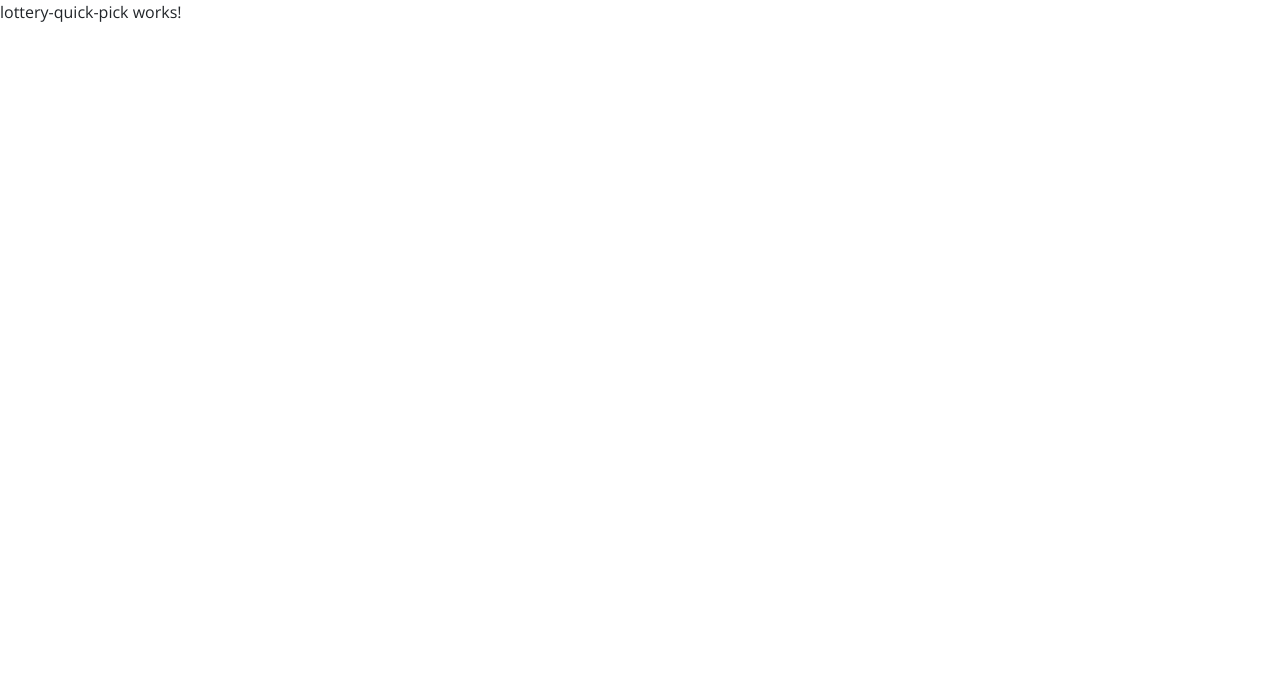
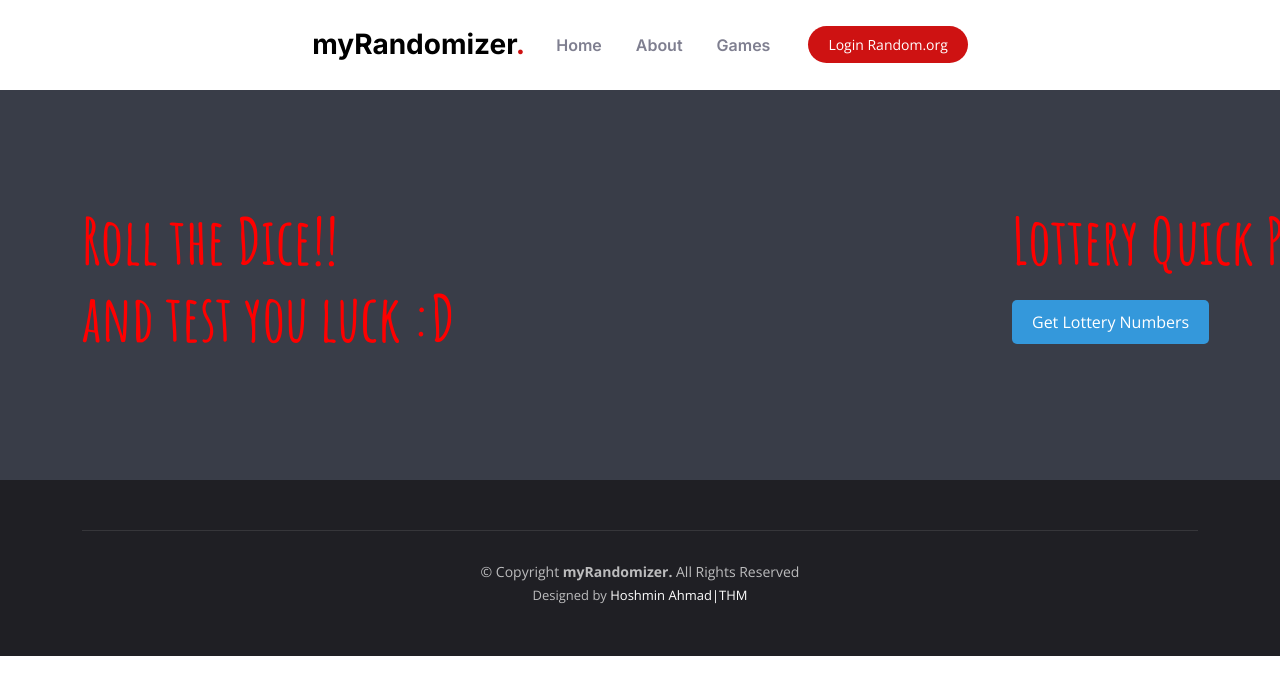
Before and after one commit to OmarAji/randomizer, an Angular app: page /lottery-quick-pick in a window 1280 px wide. Shown: the top 694 px of the page. Built offline with nearby package versions, Linux system fonts and the light colour scheme.

Commit message:
dice lottery done

```diff
--- a/src/app/pages/lottery-quick-pick/lottery-quick-pick.component.html
+++ b/src/app/pages/lottery-quick-pick/lottery-quick-pick.component.html
@@ -1 +1,25 @@
-<p>lottery-quick-pick works!</p>
+<app-header></app-header>
+
+<section id="hero" class="hero d-flex align-items-center section-bg">
+  <div class="container">
+    <div class="row justify-content-between gy-5">
+      <div
+        class="col-lg-5 order-2 order-lg-1 d-flex flex-column justify-content-center align-items-center align-items-lg-start text-center text-lg-start">
+        <h2 data-aos="fade-up">Roll the Dice!!<br>and test you luck :D</h2>
+        <div class="d-flex" data-aos="fade-up" data-aos-delay="200">
+
+
+        </div>
+
+      </div>
+      <div class="Lottery">
+        <h2>Lottery Quick Pick</h2>
+        <button (click)="getLotteryNumbers()">Get Lottery Numbers</button>
+        <div id="lotteryNumbers">
+          <div *ngFor="let number of lotteryNumbers" class="number-circle">{{ number }}</div>
+        </div>
+      </div>
+    </div>
+  </div>
+</section>
+<app-footer></app-footer>
--- a/src/app/pages/lottery-quick-pick/lottery-quick-pick.component.ts
+++ b/src/app/pages/lottery-quick-pick/lottery-quick-pick.component.ts
@@ -6,5 +6,50 @@ import { Component } from '@angular/core';
   styleUrl: './lottery-quick-pick.component.scss'
 })
 export class LotteryQuickPickComponent {
+  lotteryNumbers: number[] = [];
+  private apiUrl: string = 'https://api.random.org/json-rpc/4/invoke';
+  private apiKey: string = 'ffd00b9e-b94c-4e8f-8603-91cae7fe2edb';
 
+  async getLotteryNumbers(): Promise<void> {
+    const quantity = 6; // Number of lottery numbers
+    const min = 1; // Minimum value of numbers
+    const max = 49; // Maximum value of numbers
+    const maxExtra = 10; // Maximum value for extra number
+
+    const requestData = {
+      jsonrpc: '2.0',
+      method: 'generateIntegers',
+      params: {
+        apiKey: this.apiKey,
+        n: quantity + 1, // Number of numbers including extra number
+        min,
+        max,
+        replacement: false
+      },
+      id: 1
+    };
+
+    try {
+      const response = await fetch(this.apiUrl, {
+        method: 'POST',
+        headers: {
+          'Content-Type': 'application/json'
+        },
+        body: JSON.stringify(requestData)
+      });
+
+      const data = await response.json();
+      if (data.result && data.result.random && data.result.random.data) {
+        const numbers = data.result.random.data.slice(0, quantity);
+        const extraNumber = data.result.random.data[quantity];
+
+        this.lotteryNumbers = [...numbers, extraNumber];
+      } else {
+        // this.lotteryNumbers = ['Error fetching numbers'];
+      }
+    } catch (error) {
+      console.error('Error:', error);
+      // this.lotteryNumbers = ['Error fetching numbers'];
+    }
+  }
 }
```
